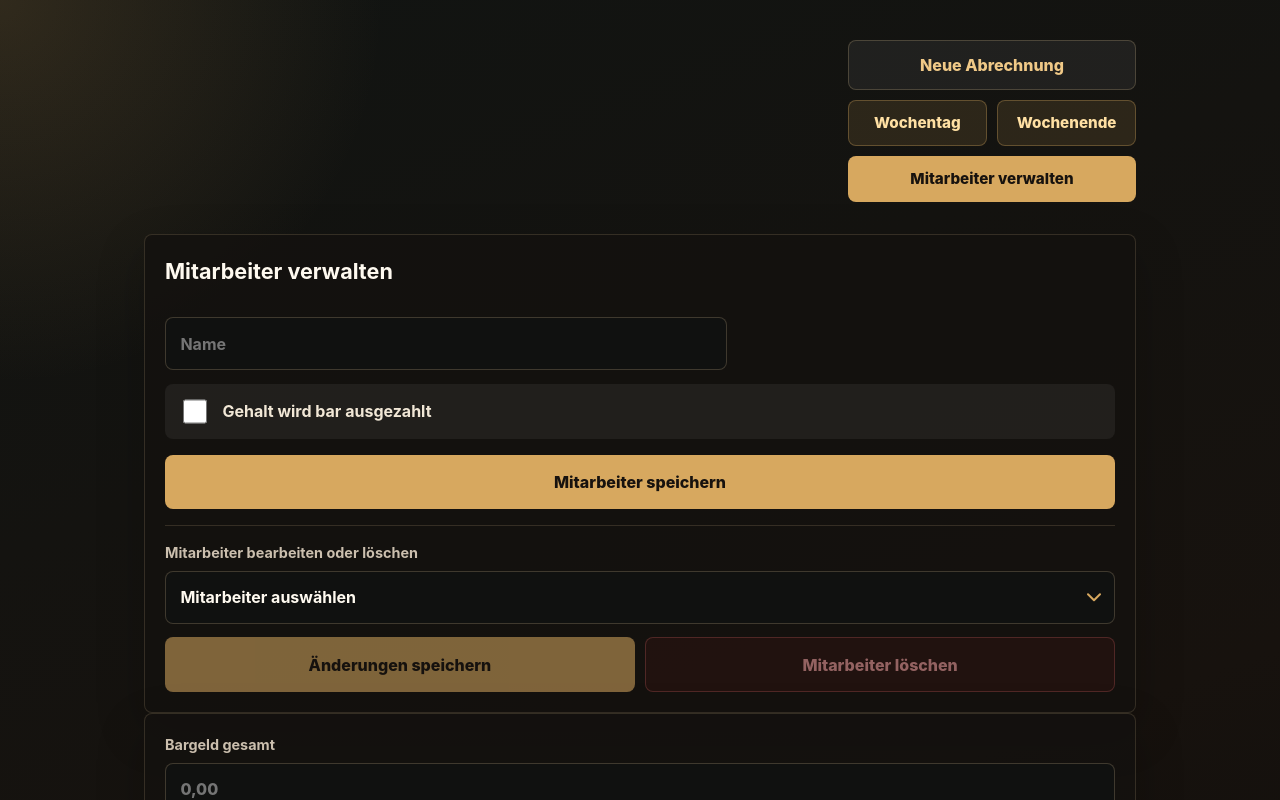
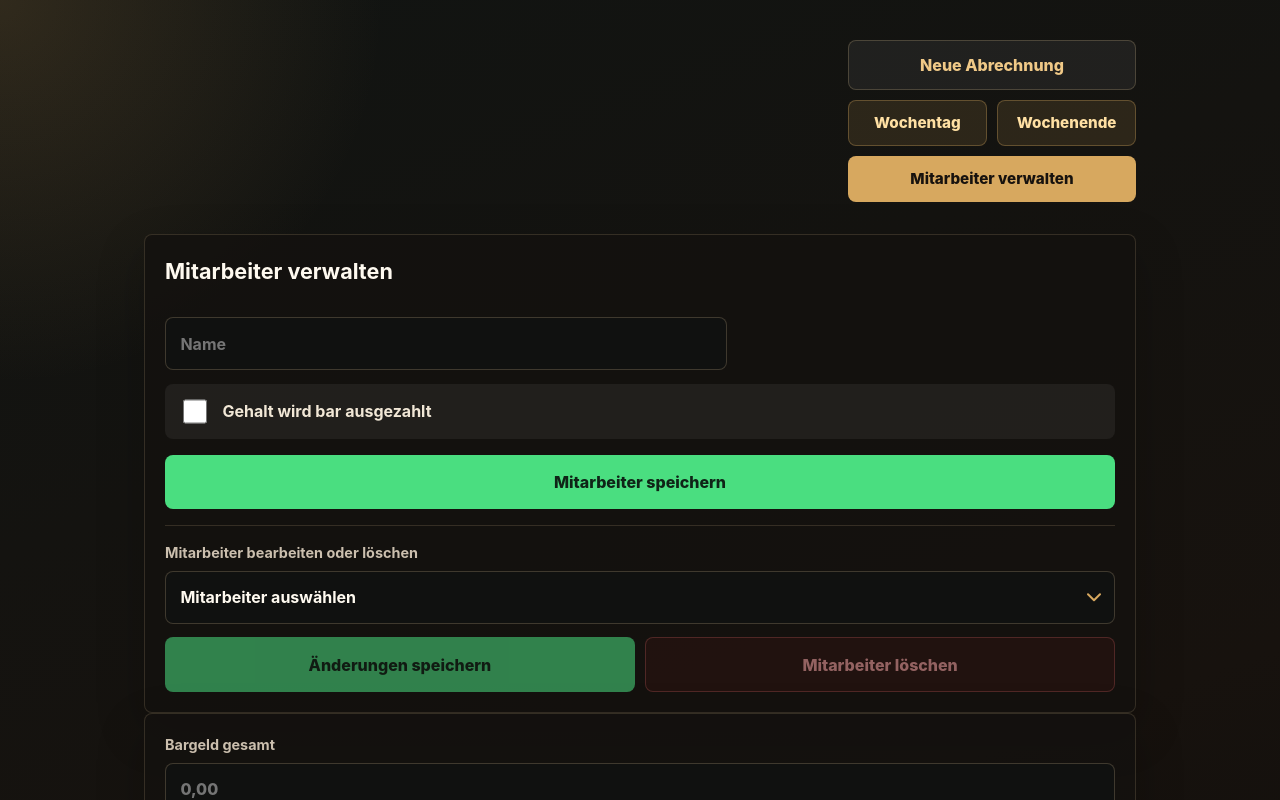
Before and after one commit to fabi-psk/Abrechnung, a React (Vite) app in the folder frontend/: page / in a window 1280 px wide. Both pictures are taken after a click on the button "Mitarbeiter verwalten". Shown: the top 800 px of the page. Built offline with nearby package versions, Linux system fonts and the light colour scheme.

Commit message:
Update staff management buttons

```diff
--- a/frontend/src/components/EmployeeCard.jsx
+++ b/frontend/src/components/EmployeeCard.jsx
@@ -49,9 +49,9 @@ export function EmployeeCard({
       {isCollapsed ? null : (
         <>
           <label className="field-label" htmlFor={`staff-member-${employee.id}`}>
-        Mitarbeiter
             <select
               id={`staff-member-${employee.id}`}
+              aria-label="Mitarbeiter auswählen"
               disabled={staffMembers.length === 0}
               value={selectedStaffMemberId}
               onChange={(event) =>
--- a/frontend/src/components/StaffManager.jsx
+++ b/frontend/src/components/StaffManager.jsx
@@ -162,7 +162,7 @@ export function StaffManager({
 
         {error ? <p className="field-hint">{error}</p> : null}
 
-        <button className="add-button staff-submit-button" type="submit">
+        <button className="add-button save-button staff-submit-button" type="submit">
           Mitarbeiter speichern
         </button>
       </form>
@@ -245,7 +245,7 @@ export function StaffManager({
 
         <div className="staff-edit-actions">
           <button
-            className="add-button"
+            className="add-button save-button"
             disabled={!selectedStaffMember}
             type="submit"
           >
--- a/frontend/src/styles.css
+++ b/frontend/src/styles.css
@@ -188,6 +188,11 @@ input.invalid,
   font-size: 1rem;
   font-weight: 850;
   padding: 0.75rem 1rem;
+}
+
+.add-button.save-button {
+  background: #4ade80;
+  color: #0f2417;
 }
 
 .reset-button {
```
Lines whose indentation alone changed are shown as unchanged.
